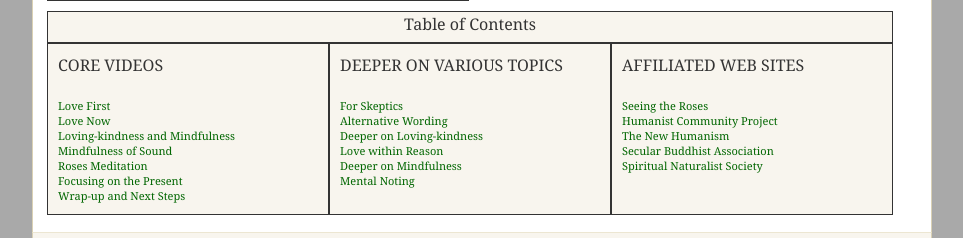
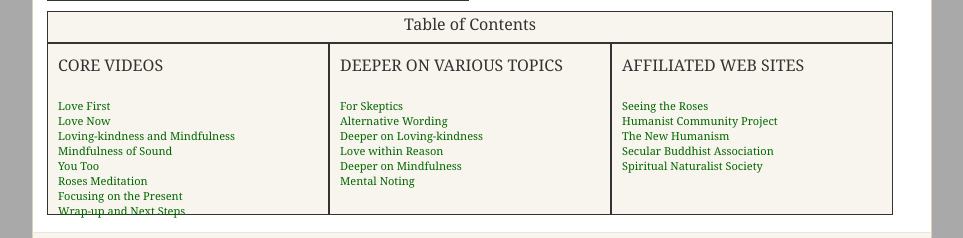
Before and after one commit to rheller/str, a Rails app: template app/views/welcome/index.html.erb in a window 1280 px wide. Shown: the part 1070-1308 px from the top of the page, without its empty margins (158-1121 px from the left). Run offline with Rails 7, Linux system fonts and the light colour scheme; the template is opened without the code that fills it, so the values that code supplies are empty; parts of the project's set-up code (start-up, migrations or seed data) failed here and were passed over; some libraries are stand-ins or nearby versions.

Commit message:
add page to links

```diff
--- a/app/views/pages/_links.html.erb
+++ b/app/views/pages/_links.html.erb
@@ -14,8 +14,15 @@
 <br />
 <a href="/pages/show/loving-kindness-and-mindfulness">Loving-kindness and Mindfulness</a>
 <br />
+
 <a href="/pages/show/mindfulness-of-sound">Mindfulness of Sound</a>
 <br />
+
+
+<a href="/pages/show/you-too">You Too</a>
+<br />
+
+
 <a href="/pages/show/roses-meditation">Roses Meditation</a>
 <br />
 <a href="/pages/show/focusing-on-the-present">Focusing on the Present</a>
```
